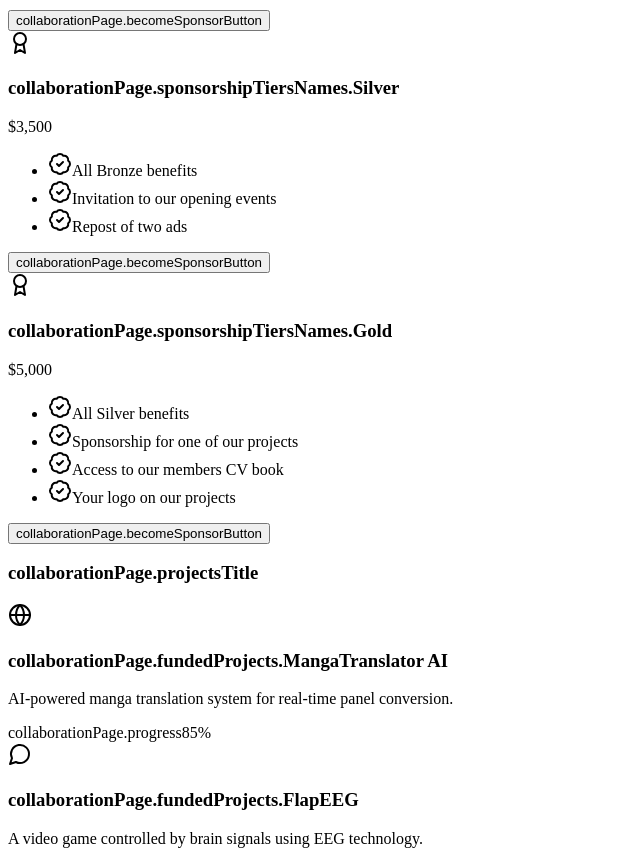
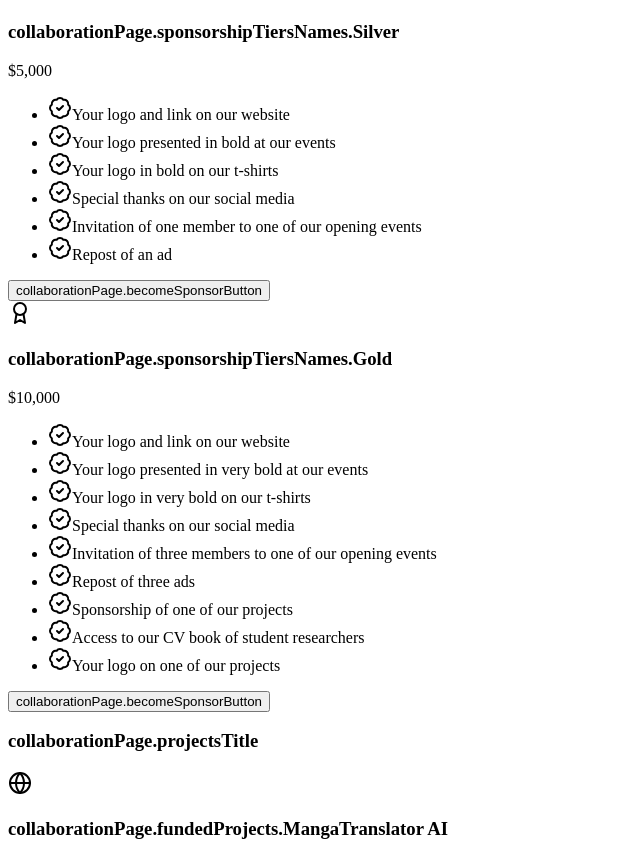
Before and after one commit to cia-ulaval/Site_Club_IA, a Next.js app: page /Collaboration in a window 1280 px wide. Shown: the part 1035-1893 px from the top of the page, without its empty margins (0-640 px from the left). Built offline with nearby package versions, Linux system fonts and the light colour scheme.

Commit message:
Added mailto and corrected plans

```diff
--- a/src/pages/Collaboration.tsx
+++ b/src/pages/Collaboration.tsx
@@ -19,7 +19,7 @@ import { useRef } from "react";
 const sponsorshipTiers = [
   {
     name: "Bronze",
-    price: "$1,500",
+    price: "$1,000",
     color: "from-amber-700 to-amber-900",
     hoverColor: "from-amber-600 to-amber-800",
     icon: <Award className="w-8 h-8 text-amber-400" />,
@@ -27,33 +27,39 @@ const sponsorshipTiers = [
       "Your logo and link on our website",
       "Your logo presented at our events",
       "Your logo on our t-shirts",
-      "Special thanks on our social media",
-      "Distribution of your promotional materials",
     ],
   },
   {
     name: "Silver",
-    price: "$3,500",
+    price: "$5,000",
     color: "from-gray-400 to-gray-600",
     hoverColor: "from-gray-300 to-gray-500",
     icon: <Award className="w-8 h-8 text-gray-300" />,
     benefits: [
-      "All Bronze benefits",
-      "Invitation to our opening events",
-      "Repost of two ads",
+      "Your logo and link on our website",
+      "Your logo presented in bold at our events",
+      "Your logo in bold on our t-shirts",
+      "Special thanks on our social media",
+      "Invitation of one member to one of our opening events",
+      "Repost of an ad",
     ],
   },
   {
     name: "Gold",
-    price: "$5,000",
+    price: "$10,000",
     color: "from-yellow-500 to-yellow-700",
     hoverColor: "from-yellow-400 to-yellow-600",
     icon: <Award className="w-8 h-8 text-yellow-300" />,
     benefits: [
-      "All Silver benefits",
-      "Sponsorship for one of our projects",
-      "Access to our members CV book",
-      "Your logo on our projects",
+      "Your logo and link on our website",
+      "Your logo presented in very bold at our events",
+      "Your logo in very bold on our t-shirts",
+      "Special thanks on our social media",
+      "Invitation of three members to one of our opening events",
+      "Repost of three ads",
+      "Sponsorship of one of our projects",
+      "Access to our CV book of student researchers",
+      "Your logo on one of our projects",
     ],
   },
 ];
@@ -357,6 +363,11 @@ const CurrentSponsorLogo = ({ sponsor }: { sponsor: Sponsor }) => (
 
 const ContactForm = () => {
   const { t } = useTranslation();
+  // Keep the email in two pieces so crawlers do not see the raw string
+  const contactEmail = `finance.cia${"@"}ulaval.ca`;
+  const handleContactClick = () => {
+    window.location.href = `mailto:${contactEmail}`;
+  };
 
   return (
     <motion.div
@@ -396,6 +407,9 @@ const ContactForm = () => {
         className="w-full py-3 bg-gradient-to-r from-red-500 to-red-700 hover:from-red-400 hover:to-red-600 rounded-lg text-white font-semibold"
         whileHover={{ scale: 1.02 }}
         whileTap={{ scale: 0.98 }}
+        type="button"
+        onClick={handleContactClick}
+        aria-label={`Contact ${contactEmail}`}
       >
         {t("collaborationPage.contactButton")}
       </motion.button>
```
